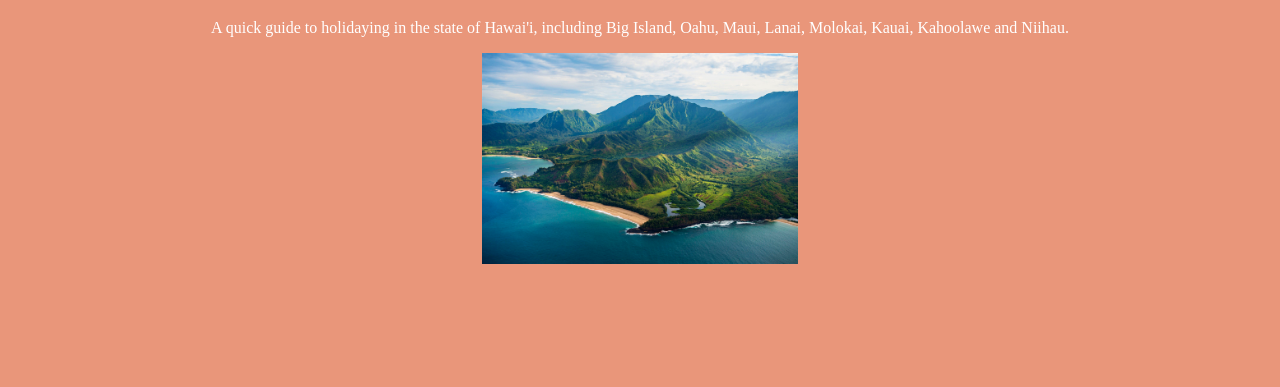
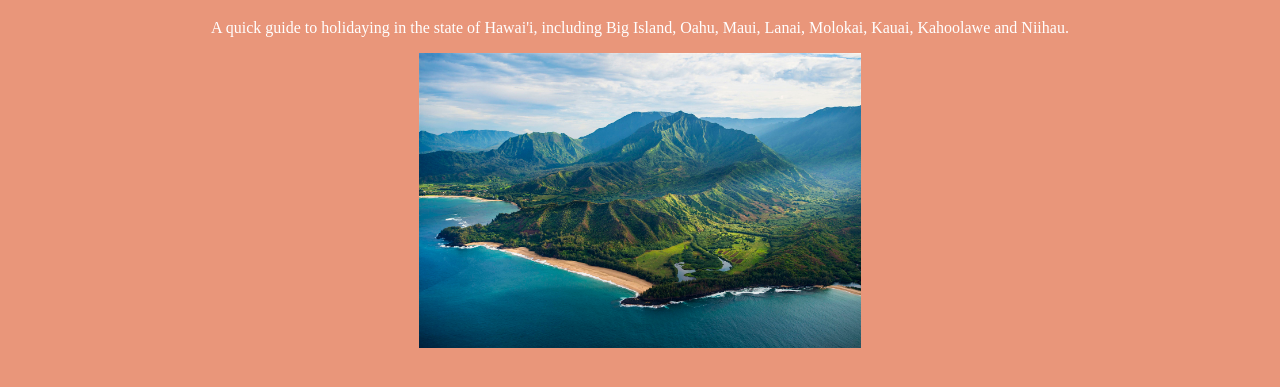
Before and after one commit to oniblock/demo_hawaii, a plain HTML site: page index.html in a window 1280 px wide. Shown: the part 61-448 px from the top of the page. Drawn offline with Linux system fonts and the light colour scheme.

Commit message:
Update index.html

```diff
--- a/index.html
+++ b/index.html
@@ -6,7 +6,7 @@
 	text-align:center;}
 	h1{color:white;}
 	p{color:white;}
-	img{width: 25%;}
+	img{width: 35%;}
     #h1box {
     	background-color: #B3B6B7;
         height: 40px;
```
